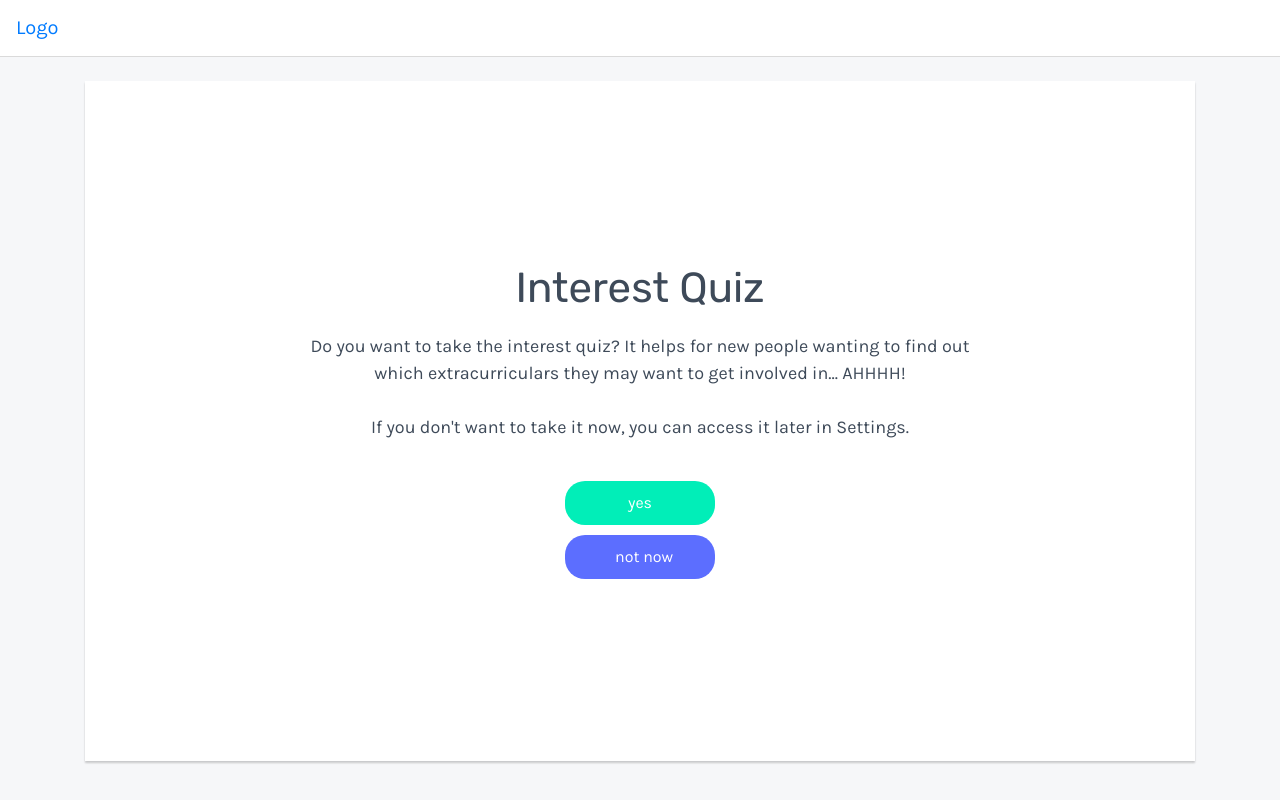
After one commit to TetrisFan/wwthackcodingcolts, a PHP site: page /quiz-cover.html in a window 1280 px wide. The commit adds this page. Run offline with PHP 8.4, Linux system fonts and the light colour scheme; some libraries are stand-ins or nearby versions.

Commit message:
Quiz cover page

```diff
--- /dev/null
+++ b/front-end/quiz-cover.html
@@ -0,0 +1,41 @@
+<!doctype html>
+<html lang="en">
+
+<head>
+  <meta charset="utf-8">
+  <meta name="viewport" content="width=device-width, initial-scale=1, shrink-to-fit=no">
+  <title>Sign In</title>
+
+  <!-- Bootstrap core CSS -->
+  <link rel="stylesheet" href="https://maxcdn.bootstrapcdn.com/bootstrap/4.0.0/css/bootstrap.min.css" integrity="sha384-Gn5384xqQ1aoWXA+058RXPxPg6fy4IWvTNh0E263XmFcJlSAwiGgFAW/dAiS6JXm" crossorigin="anonymous">
+  <script src="https://code.jquery.com/jquery-3.2.1.slim.min.js" integrity="sha384-KJ3o2DKtIkvYIK3UENzmM7KCkRr/rE9/Qpg6aAZGJwFDMVNA/GpGFF93hXpG5KkN" crossorigin="anonymous"></script>
+  <script src="https://cdnjs.cloudflare.com/ajax/libs/popper.js/1.12.9/umd/popper.min.js" integrity="sha384-ApNbgh9B+Y1QKtv3Rn7W3mgPxhU9K/ScQsAP7hUibX39j7fakFPskvXusvfa0b4Q" crossorigin="anonymous"></script>
+  <script src="https://maxcdn.bootstrapcdn.com/bootstrap/4.0.0/js/bootstrap.min.js" integrity="sha384-JZR6Spejh4U02d8jOt6vLEHfe/JQGiRRSQQxSfFWpi1MquVdAyjUar5+76PVCmYl" crossorigin="anonymous"></script>
+
+  <!-- Custom styles for this template -->
+  <link rel="stylesheet" href="styles.css">
+</head>
+
+<body>
+  <nav class="navbar mb-4">
+    <a class="navbar-brand" href="#">Logo</a>
+  </nav>
+
+  <div class="container">
+    <!-- Many elemets should use classes for css-->
+    <div class="jumbotron d-flex flex-column justify-content-center text-center">
+      <h1 style="margin-bottom: 20px;">Interest Quiz</h1>
+      <p class="p-text nav" style="margin-bottom: 40px;">
+        Do you want to take the interest quiz? It helps for new people wanting to find out which extracurriculars they may want to get involved in... AHHHH!
+        <br><br>
+        If you don't want to take it now, you can access it later in Settings.
+      </p>
+
+      <!-- Remove styles after classes added-->
+      <button class="btn btn-primary" style="background-color: #01EEB8; margin-bottom: 10px;">yes</button>
+      <button class="btn btn-primary">not now</button>
+    </div>
+  </div>
+</body>
+
+</html>
--- a/front-end/styles.css
+++ b/front-end/styles.css
@@ -40,6 +40,11 @@ hr {
   background-color: #DADADA;
   height: 1px;
   margin-bottom: 3px;
+}
+
+.p-text {
+  font-size: 18px;
+  align-self: center;
 }
 
 .shadow {
@@ -243,6 +248,8 @@ hr {
   border-radius: 20px;
   border: 0;
   padding: 10px 50px;
+  width: 150px;
+  align-self: center;
 }
 
 .btn-primary:active {
```
Also changed, not shown: 2 other files.
